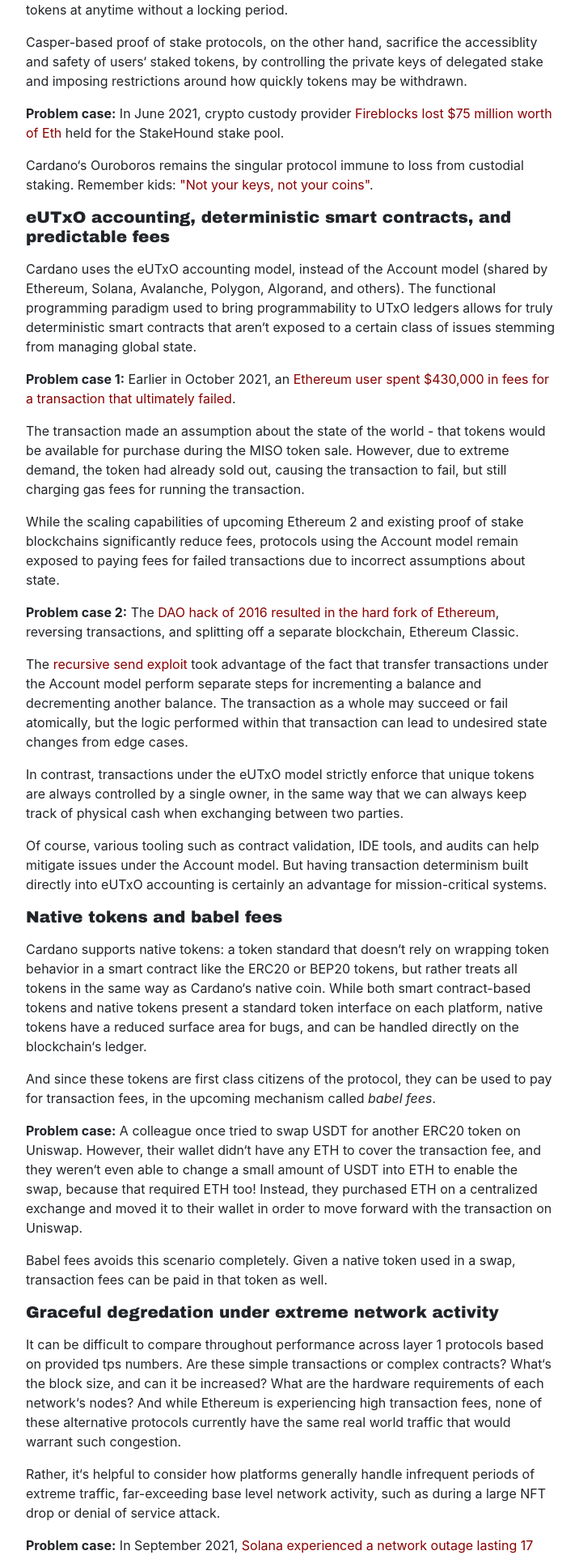
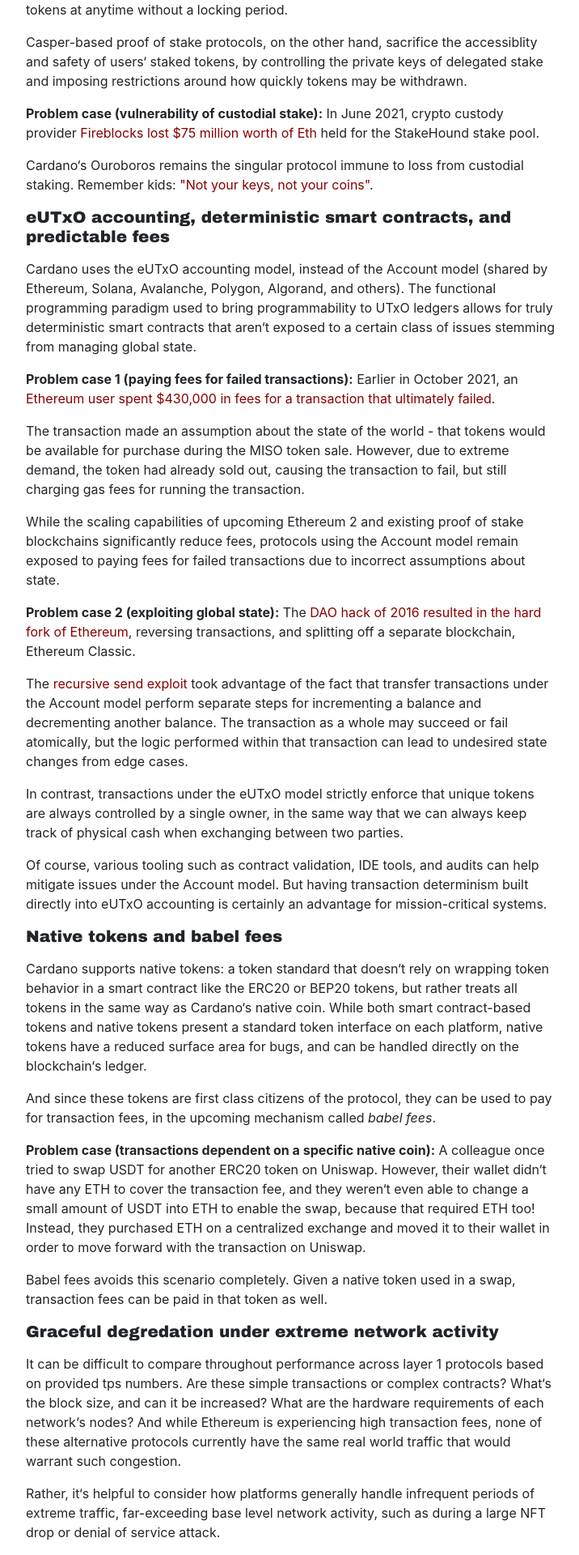
Before and after one commit to bryanyee/everything-at-stake, a Next.js app in the folder client/: page /why-cardano in a window 1280 px wide. Shown: the part 1522-3442 px from the top of the page at 81% size, without its empty margins (280-996 px from the left). Built offline with nearby package versions, Linux system fonts and the light colour scheme.

Commit message:
Add problem case descriptions

```diff
--- a/client/pages/why-cardano.js
+++ b/client/pages/why-cardano.js
@@ -36,26 +36,26 @@
       <h5 className="my-3">Non-custodial proof of stake without locking</h5>
       <p>Cardano‘s Ouroboros proof of stake mechanism is non-custodial and doesn‘t lock staked tokens. Delegators keep control of their private keys, and may move their tokens at anytime without a locking period.</p>
       <p>Casper-based proof of stake protocols, on the other hand, sacrifice the accessiblity and safety of users‘ staked tokens, by controlling the private keys of delegated stake and imposing restrictions around how quickly tokens may be withdrawn.</p>
-      <p><strong>Problem case:</strong> In June 2021, crypto custody provider <ExternalLink href="https://cryptoslate.com/second-largest-eth2-staking-pool-sues-fireblocks-after-75-million-ethereum-blunder/">Fireblocks lost $75 million worth of Eth</ExternalLink> held for the StakeHound stake pool.</p>
+      <p><strong>Problem case (vulnerability of custodial stake):</strong> In June 2021, crypto custody provider <ExternalLink href="https://cryptoslate.com/second-largest-eth2-staking-pool-sues-fireblocks-after-75-million-ethereum-blunder/">Fireblocks lost $75 million worth of Eth</ExternalLink> held for the StakeHound stake pool.</p>
       <p>Cardano‘s Ouroboros remains the singular protocol immune to loss from custodial staking. Remember kids: <ExternalLink href="https://medium.com/stakefish/not-your-keys-not-your-coins-fad3d43c2713">&quot;Not your keys, not your coins&quot;</ExternalLink>.</p>
       <h5 className="my-3">eUTxO accounting, deterministic smart contracts, and predictable fees</h5>
       <p>Cardano uses the eUTxO accounting model, instead of the Account model (shared by Ethereum, Solana, Avalanche, Polygon, Algorand, and others). The functional programming paradigm used to bring programmability to UTxO ledgers allows for truly deterministic smart contracts that aren‘t exposed to a certain class of issues stemming from managing global state.</p>
-      <p><strong>Problem case 1:</strong> Earlier in October 2021, an <ExternalLink href="https://www.theblockcrypto.com/post/120438/ethereum-user-pays-430000-in-transaction-fees-for-a-failed-payment">Ethereum user spent $430,000 in fees for a transaction that ultimately failed</ExternalLink>.</p>
+      <p><strong>Problem case 1 (paying fees for failed transactions):</strong> Earlier in October 2021, an <ExternalLink href="https://www.theblockcrypto.com/post/120438/ethereum-user-pays-430000-in-transaction-fees-for-a-failed-payment">Ethereum user spent $430,000 in fees for a transaction that ultimately failed</ExternalLink>.</p>
       <p>The transaction made an assumption about the state of the world - that tokens would be available for purchase during the MISO token sale. However, due to extreme demand, the token had already sold out, causing the transaction to fail, but still charging gas fees for running the transaction.</p>
       <p>While the scaling capabilities of upcoming Ethereum 2 and existing proof of stake blockchains significantly reduce fees, protocols using the Account model remain exposed to paying fees for failed transactions due to incorrect assumptions about state.</p>
-      <p><strong>Problem case 2:</strong> The <ExternalLink href="https://www.gemini.com/cryptopedia/the-dao-hack-makerdao">DAO hack of 2016 resulted in the hard fork of Ethereum</ExternalLink>, reversing transactions, and splitting off a separate blockchain, Ethereum Classic.</p>
+      <p><strong>Problem case 2 (exploiting global state):</strong> The <ExternalLink href="https://www.gemini.com/cryptopedia/the-dao-hack-makerdao">DAO hack of 2016 resulted in the hard fork of Ethereum</ExternalLink>, reversing transactions, and splitting off a separate blockchain, Ethereum Classic.</p>
       <p>The <ExternalLink href="https://blog.ethereum.org/2016/06/17/critical-update-re-dao-vulnerability/">recursive send exploit</ExternalLink> took advantage of the fact that transfer transactions under the Account model perform separate steps for incrementing a balance and decrementing another balance. The transaction as a whole may succeed or fail atomically, but the logic performed within that transaction can lead to undesired state changes from edge cases.</p>
       <p>In contrast, transactions under the eUTxO model strictly enforce that unique tokens are always controlled by a single owner, in the same way that we can always keep track of physical cash when exchanging between two parties.</p>
       <p>Of course, various tooling such as contract validation, IDE tools, and audits can help mitigate issues under the Account model. But having transaction determinism built directly into eUTxO accounting is certainly an advantage for mission-critical systems.</p>
       <h5 className="my-3">Native tokens and babel fees</h5>
       <p>Cardano supports native tokens: a token standard that doesn‘t rely on wrapping token behavior in a smart contract like the ERC20 or BEP20 tokens, but rather treats all tokens in the same way as Cardano‘s native coin. While both smart contract-based tokens and native tokens present a standard token interface on each platform, native tokens have a reduced surface area for bugs, and can be handled directly on the blockchain‘s ledger.</p>
       <p>And since these tokens are first class citizens of the protocol, they can be used to pay for transaction fees, in the upcoming mechanism called <em>babel fees</em>.</p>
-      <p><strong>Problem case:</strong> A colleague once tried to swap USDT for another ERC20 token on Uniswap. However, their wallet didn‘t have any ETH to cover the transaction fee, and they weren‘t even able to change a small amount of USDT into ETH to enable the swap, because that required ETH too! Instead, they purchased ETH on a centralized exchange and moved it to their wallet in order to move forward with the transaction on Uniswap.</p>
+      <p><strong>Problem case (transactions dependent on a specific native coin):</strong> A colleague once tried to swap USDT for another ERC20 token on Uniswap. However, their wallet didn‘t have any ETH to cover the transaction fee, and they weren‘t even able to change a small amount of USDT into ETH to enable the swap, because that required ETH too! Instead, they purchased ETH on a centralized exchange and moved it to their wallet in order to move forward with the transaction on Uniswap.</p>
       <p>Babel fees avoids this scenario completely. Given a native token used in a swap, transaction fees can be paid in that token as well.</p>
       <h5 className="my-3">Graceful degredation under extreme network activity</h5>
       <p>It can be difficult to compare throughout performance across layer 1 protocols based on provided tps numbers. Are these simple transactions or complex contracts? What‘s the block size, and can it be increased? What are the hardware requirements of each network‘s nodes? And while Ethereum is experiencing high transaction fees, none of these alternative protocols currently have the same real world traffic that would warrant such congestion.</p>
       <p>Rather, it‘s helpful to consider how platforms generally handle infrequent periods of extreme traffic, far-exceeding base level network activity, such as during a large NFT drop or denial of service attack.</p>
-      <p><strong>Problem case:</strong> In September 2021, <ExternalLink href="https://beincrypto.com/solana-down-developers-restart-mainnet-beta/">Solana experienced a network outage lasting 17 hours</ExternalLink>, until the network could be upgraded and restarted.</p>
+      <p><strong>Problem case (full network outage during unbound demand):</strong> In September 2021, <ExternalLink href="https://beincrypto.com/solana-down-developers-restart-mainnet-beta/">Solana experienced a network outage lasting 17 hours</ExternalLink>, until the network could be upgraded and restarted.</p>
       <p>Their <ExternalLink href="https://solana.com/news/9-14-network-outage-initial-overview">postmortem</ExternalLink> notes that the system underwent a denial of service attack, stemming from hyper activity from bots trading around the Grape Protocol IDO, sometimes reaching 400,000 transactions per second.</p>
       <p><em>&quot;The cause of the network stall was, in effect, a denial of service attack...These transactions created a memory overflow, which caused many validators to crash forcing the network to slow down and eventually stall.&quot;</em></p>
       <p>How would Cardano have handled this? Cardano may not currently be able to process a significant amount of transactions per second, but it‘s designed for graceful degradation.</p>
```
